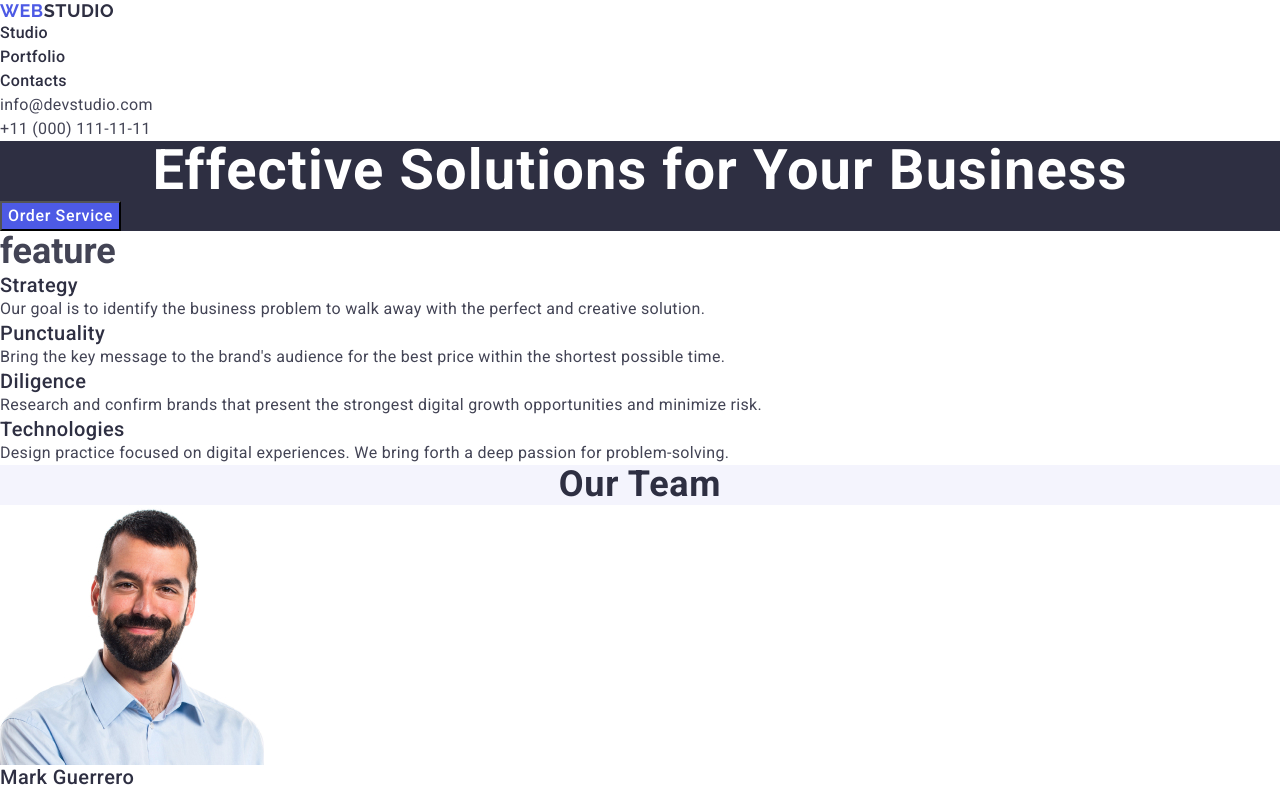
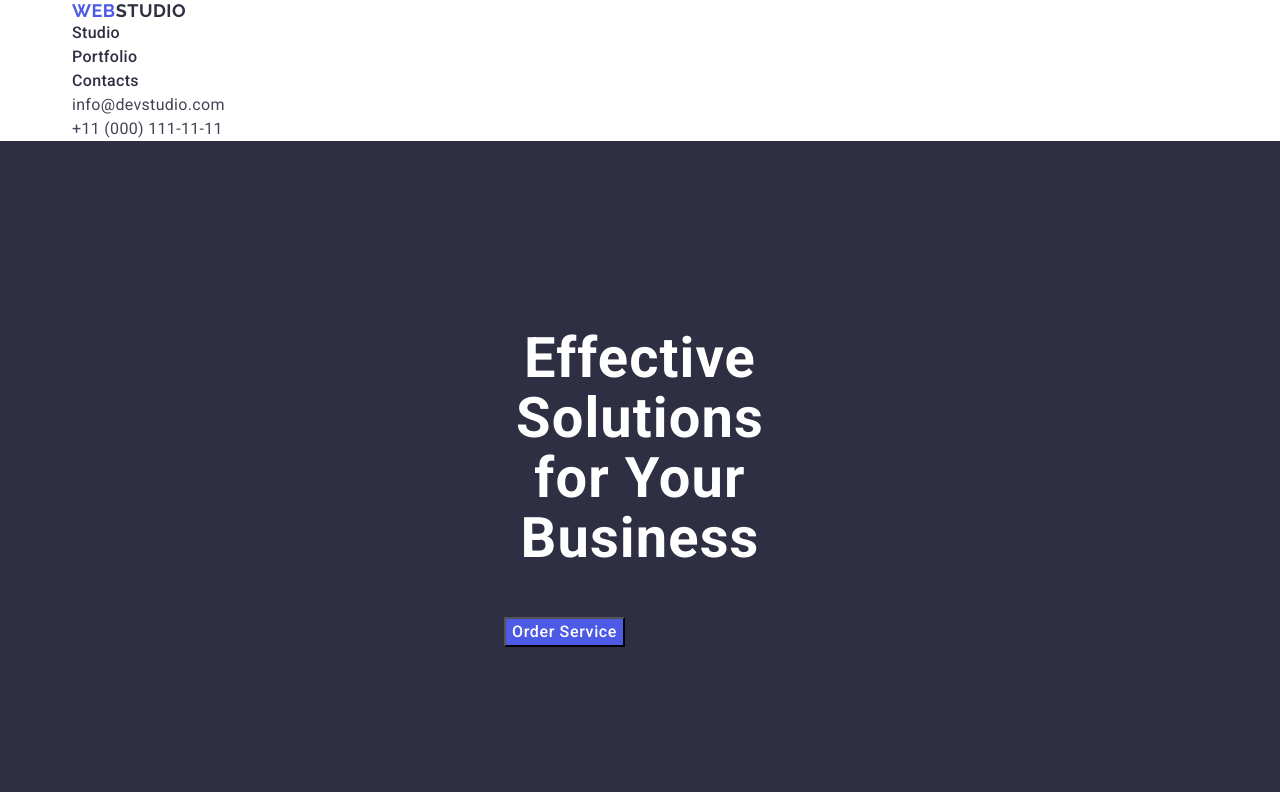
Before and after one commit to iryshanykkolaevna/homework3, a plain HTML site: page index.html in a window 1280 px wide. Shown: the top 792 px of the page. Drawn offline with nearby package versions, Linux system fonts and the light colour scheme.

Commit message:
Add chainge to html, css

```diff
--- a/css/styles.css
+++ b/css/styles.css
@@ -46,6 +46,11 @@ img {
 }
 button {
   font-family: inherit;
+}
+.container{
+  max-width: 1200px;
+  margin: 0 auto;
+  padding: 0 32px;
 }
 
 /* Header */
@@ -96,6 +101,7 @@ button {
 /* Hero-section */
 
 .hero-section {
+  padding: 188px 472px 292px 472px;
 background-color:#2e2f42;
 }
 
@@ -104,6 +110,10 @@ background-color:#2e2f42;
   text-align: center;
   line-height: 1.07;
   letter-spacing: 0.02em;
+  max-width: 496px;
+  margin-bottom: 48px;
+
+
 }
 
 .hero-button {
@@ -122,17 +132,30 @@ background-color:#2e2f42;
 
 }
 
-Adventure section
+/* Adventure section */
 
+.advantage-section{
+  padding: 50px;0
+}
 
 .advantage-title{
   line-height: 1.2;
-
+  position: absolute;
+    width: 1px;
+    height: 1px;
+    margin: -1px;
+    border: 0;
+    padding: 0;
+    white-space: nowrap;
+    clip-path: inset(100%);
+    clip: rect(0 0 0 0);
+    overflow: hidden;
 }
 .advantage-item-title {
   line-height: 1.2;
   letter-spacing: 0.02em;
   color: #2e2f42;
+  margin-bottom: 18px;
 }
 
 .advantage-text {
@@ -144,8 +167,11 @@ Adventure section
 
 .team-section {
   background-color: #f4f4fd;
+  padding: 32px 0;
 }
+.team-icon{
 
+}
 
 .team-section-title {
   line-height: 1.11;
@@ -173,7 +199,9 @@ background-color: #FFFFFF
 }
 
 /* Portfolio section */
-
+.portfolio-section{
+  padding: 32px 0;
+}
 .portfolio-title {
   line-height: 1.11;
   letter-spacing: 0.02em;
--- a/index.html
+++ b/index.html
@@ -24,6 +24,7 @@
   </head>
   <body>
     <header>
+      <div class="container">
         <nav>
           <a class="logo" href="./index.html"
             >Web<span class="logo-accent">Studio</span></a
@@ -48,22 +49,26 @@
             </li>
           </ul>
         </address>
+      </div>
     </header>
     <main>
       <!-- Hero section -->
       <section class="hero-section">
+        <div class="container">
           <h1 class="hero-title">Effective Solutions for Your Business</h1>
           <button class="hero-button" type="button">Order Service</button>
+        </div>
       </section>
       <!-- Advantage section -->
-      <section>
+      <section class="advantage-section">
+        <div class="container">
           <h2 class="advantage-title">feature</h2>
           <ul>
             <li>
               <h3 class="advantage-item-title">Strategy</h3>
               <p class="advantage-text">
-              Our goal is to identify the business problem to walk away with the
-              perfect and creative solution.
+                Our goal is to identify the business problem to walk away with
+                the perfect and creative solution.
               </p>
             </li>
             <li>
@@ -88,13 +93,16 @@
               </p>
             </li>
           </ul>
+        </div>
       </section>
       <!-- Team section -->
       <section class="team-section">
+        <div class="container">
           <h2 class="team-section-title">Our Team</h2>
           <ul class="team-section-list">
             <li class="team-section-item">
               <img
+                class="team-icon"
                 src="./images/first.jpg"
                 alt="MarkGuerrero"
                 width="264"
@@ -105,6 +113,7 @@
             </li>
             <li class="team-section-item">
               <img
+                class="team-icon"
                 src="./images/second.jpg"
                 alt="TomFord"
                 width="264"
@@ -115,6 +124,7 @@
             </li>
             <li class="team-section-item">
               <img
+                class="team-icon"
                 src="./images/third.jpg"
                 alt="CamilaGarcia"
                 width="264"
@@ -125,6 +135,7 @@
             </li>
             <li class="team-section-item">
               <img
+                class="team-icon"
                 src="./images/fourth.jpg"
                 alt="DanielWilson"
                 width="264"
@@ -134,9 +145,11 @@
               <p class="team-section-text">UI Designer</p>
             </li>
           </ul>
+        </div>
       </section>
       <!-- Portfolio section -->
-      <section>
+      <section class="portfolio-section">
+        <div class="container">
           <h2 class="portfolio-title">Our Portfolio</h2>
           <ul class="portfolio-list">
             <li class="portfolio-item">
@@ -200,16 +213,19 @@
               <p class="portfolio-list-text">Marketing</p>
             </li>
           </ul>
+        </div>
       </section>
     </main>
     <footer class="footer">
+      <div class="container">
         <a class="footer-logo" href="./index.html"
           >Web<span class="footer-logo-accent">Studio</span>
         </a>
         <p class="footer-text">
-        Increase the flow of customers and sales for your business with digital
-        marketing & growth solutions.
+          Increase the flow of customers and sales for your business with
+          digital marketing & growth solutions.
         </p>
+      </div>
     </footer>
   </body>
 </html>
```
Lines whose indentation alone changed are shown as unchanged.
